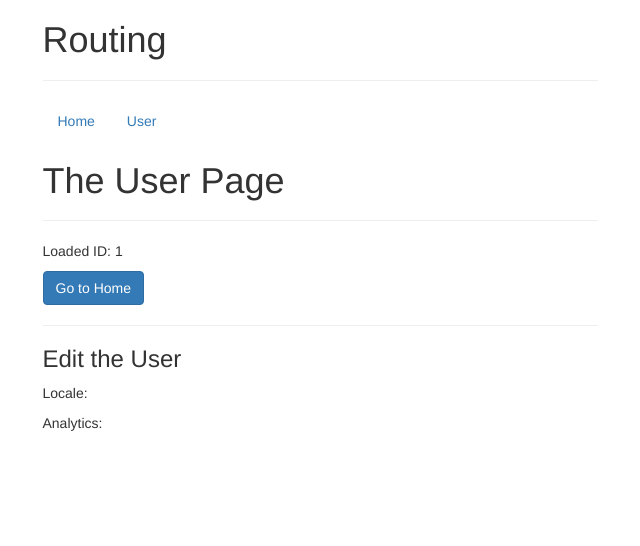
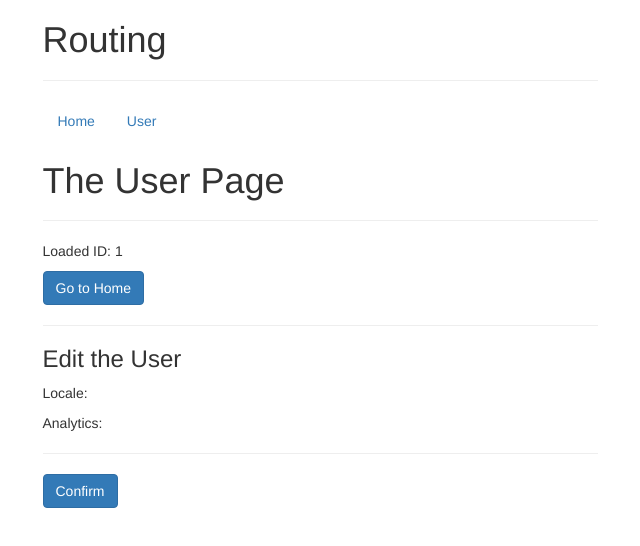
Before and after one commit to MinseungJeon/hello-world, a Vue app: page /user/1/edit in a window 1280 px wide. Shown: the top 546 px of the page, without its empty margins (320-960 px from the left). Built offline with nearby package versions, Linux system fonts and the light colour scheme; a web font is replaced by a local one.

Commit message:
16-23. Protecting Routes with Guards

```diff
--- a/src/components/user/UserDetail.vue
+++ b/src/components/user/UserDetail.vue
@@ -21,6 +21,7 @@ export default {
           locale: "en",
           q: 100,
         },
+        hash: "#data",
       },
     };
   },
--- a/src/components/user/UserEdit.vue
+++ b/src/components/user/UserEdit.vue
@@ -3,6 +3,8 @@
     <h3>Edit the User</h3>
     <p>Locale: {{ $route.query.locale }}</p>
     <p>Analytics: {{ $route.query.q }}</p>
+    <hr />
+    <button class="btn btn-primary">Confirm</button>
     <div style="height: 700px"></div>
     <p id="data">Some extra Data</p>
   </div>
```
